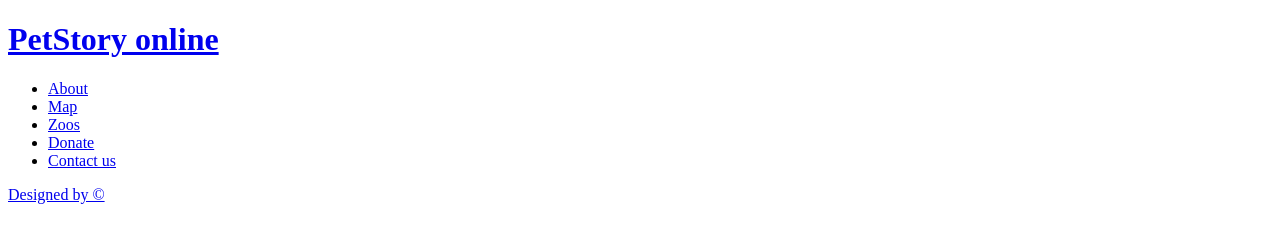
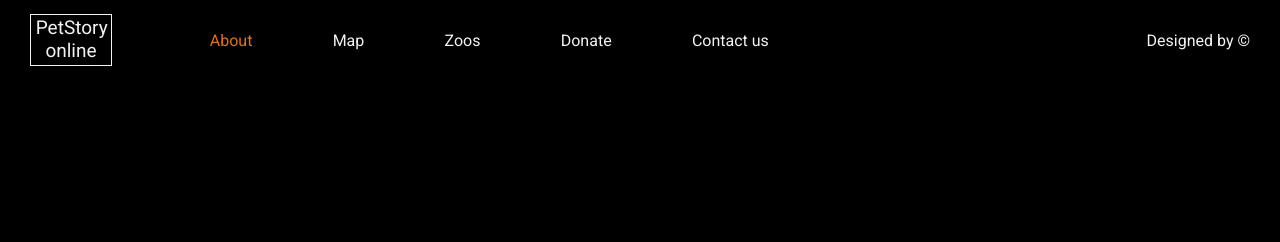
Before and after one commit to Osama-arch/Pet_Story, a plain HTML site: page src/main/index.html in a window 1280 px wide. Drawn offline with Linux system fonts and the light colour scheme.

Commit message:
feat: Add css for header

```diff
--- a/src/main/styles.css
+++ b/src/main/styles.css
@@ -1,3 +1,201 @@
+:root{
+    --fs-logo-desktop: 1.9rem;
+    --fs-logo-tablet:1.229rem;
+    --fs-logo-tablet-humb: 1.5rem;
+    --fs-normal: 1.6rem;
+    --fw-300: 300;
+    --fw-400: 400;
+    --fw-500: 500;
+    --fw-700: 700;
+    --lh-80: 80%;
+    --lh-120: 120%;
+    --lh-130: 130%;
+    --lh-140: 140%;
+    --clr-green: #4B9200;
+    --clr-orange_dark:  #E47209;
+    --clr-yellow: #ffee2e;
+    --clr-black_blue: #333B41;
+    --clr-black: hsla(0, 0%, 0%, 1);
+    --clr-grey: #767474;
+    --clr-grey_smoky: #ABABAB;
+    --clr-light_gray: #F1F3F2;
+    --clr-red: #D31414;
+    --clr-frosted_glass_white: #FDFDFF;
+    --clr-pink_gradient: linear-gradient(315.75deg, rgba(254, 189, 171, 0.74) 30.06%, rgba(243, 169, 248, 0.66) 50.74%, #E0D8F0 80.49%, #EAF7FE 127.9%, #EAF7FE 149.54%), linear-gradient(315.75deg, rgba(254, 189, 171, 0.74) 30.06%, rgba(243, 169, 248, 0.66) 50.74%, #E0D8F0 80.49%, #EAF7FE 127.9%, #EAF7FE 149.54%);
+    --clr-orange_gradient: linear-gradient(315.75deg, rgba(254, 210, 144, 0.7) 30.06%, #FEBDAB 100.95%, rgba(254, 210, 144, 0.7) 106.36%), linear-gradient(315.75deg, rgba(254, 189, 171, 0.74) 30.06%, rgba(243, 169, 248, 0.66) 50.74%, #E0D8F0 80.49%, #EAF7FE 127.9%, #EAF7FE 149.54%), linear-gradient(315.75deg, rgba(254, 189, 171, 0.74) 30.06%, rgba(243, 169, 248, 0.66) 50.74%, #E0D8F0 80.49%, #EAF7FE 127.9%, #EAF7FE 149.54%);
+    --clr-orange_gradient_dark: linear-gradient(113.96deg, #F9804B 1.49%, #FE9013 101.44%);
+}
+
+
+
 *{
     box-sizing: border-box;
+    margin: 0;
+    padding: 0;
 }
+html{
+    font-size: 62.5%;
+}
+body{
+    font-family: 'Roboto',sans-serif;
+    background-color: var(--clr-black);
+
+}
+a{
+    text-decoration: none;
+    color: var(--clr-light_gray);
+}
+li{
+    list-style: none;
+}
+/* container */
+.container{
+    max-width: 1600px;
+    margin: 0 auto;
+}
+/* header */
+.header{
+    margin: 0 auto;
+    padding: .225rem 2rem ;
+    display: flex;
+    justify-content: space-between;
+    align-items:center ;
+    background-color: var(--clr-black);
+
+}
+
+.humburger{
+    width: 1.8rem;
+    display: flex;
+    flex-direction: column;
+    justify-content: space-between;
+    align-items: center;
+    gap: .2rem;
+}
+.humburger_item{
+    width: 100%;
+    height: 2px;
+    background:var(--clr-light_gray);
+    border-radius: 2px;
+}
+h1{
+    max-width: 4.6rem;
+    display: inline-block;
+    font-size: var(--fs-logo-tablet);
+    font-weight: var(--fw-400);
+    text-align: center;
+    line-height: var(--lh-120) ;
+}
+.navbar, .head_copyright{
+    display: none;
+    position: absolute;
+}
+/* when humburger clicked */
+.change .header{
+    padding: 1rem 1rem 4rem;
+    align-items:flex-start ;
+    background-color: var(--clr-frosted_glass_white);
+}
+.change .humburger_item{
+    background:var(--clr-black_blue);
+}
+.change .humburger_item:nth-child(2){
+    display: none;
+}
+.change .humburger_item:nth-child(1){
+    transform: rotate(-45deg) translate(-.28rem,.28rem);
+}
+.change .humburger_item:nth-child(3){
+    transform: rotate(45deg);
+}
+.change h1{
+    max-width: 6.5rem;
+    font-size: var(--fs-logo-tablet-humb);
+    border: 1px solid var(--clr-orange_dark);
+}
+.change a{
+    color: var(--clr-black);
+}
+
+.change h1>a, a.active{
+    color: var(--clr-orange_dark);
+}
+.change .header_tablet{
+    display: flex;
+
+    flex-direction: column;
+    gap: 1.5rem;
+}
+.change .navbar{
+    display: block;
+    position: relative;
+    padding-top: 1.5rem;
+}
+.change .navbar_list{
+    display: flex;
+    flex-direction: column;
+    align-items: flex-start;
+    gap: 1.5rem;
+}
+.change .navbar_list_item_link,.head_copyright_link{
+    font-size: var(--fs-normal);
+    font-weight: var(--fw-400);
+}
+.active{
+    color: var(--clr-orange_dark);
+}
+
+@media screen and (min-width: 320px) and (max-width:639px){
+    .header{
+        padding: .225rem 1rem ;
+
+    }
+}
+@media screen and (min-width: 1000px){
+
+    .humburger{
+        display: none;
+        position: absolute;
+    }
+    .navbar, .head_copyright{
+        display: flex;
+        position: relative;
+    }
+    h1{
+        max-width: 8.2rem;
+        padding: .221rem .475rem;
+        font-size: var(--fs-logo-desktop);
+        border: 1px solid var(--clr-light_gray);
+    }
+    .header_desktop{
+        width: 100%;
+        display: flex;
+        justify-content: space-between;
+        align-items: center;
+    }
+    .navbar{
+        min-width: 75%;
+    }
+    .navbar ul{
+        width: 61.1%;
+        display: flex;
+        justify-content: space-between;
+        font-size: var(--fs-normal);
+        position: relative;
+        left: 3.8rem;
+    }
+}
+@media screen and (min-width: 1000px) and (max-width: 1439px){
+    .header{
+        padding: 1.4rem 3rem ;
+    }
+}
+@media screen and (min-width: 1440px){
+    .header{
+        padding: 1.4rem 22.1rem ;
+    }
+    .navbar ul{
+        width: 54.1%;
+        left: 1rem;
+    }
+}
```
